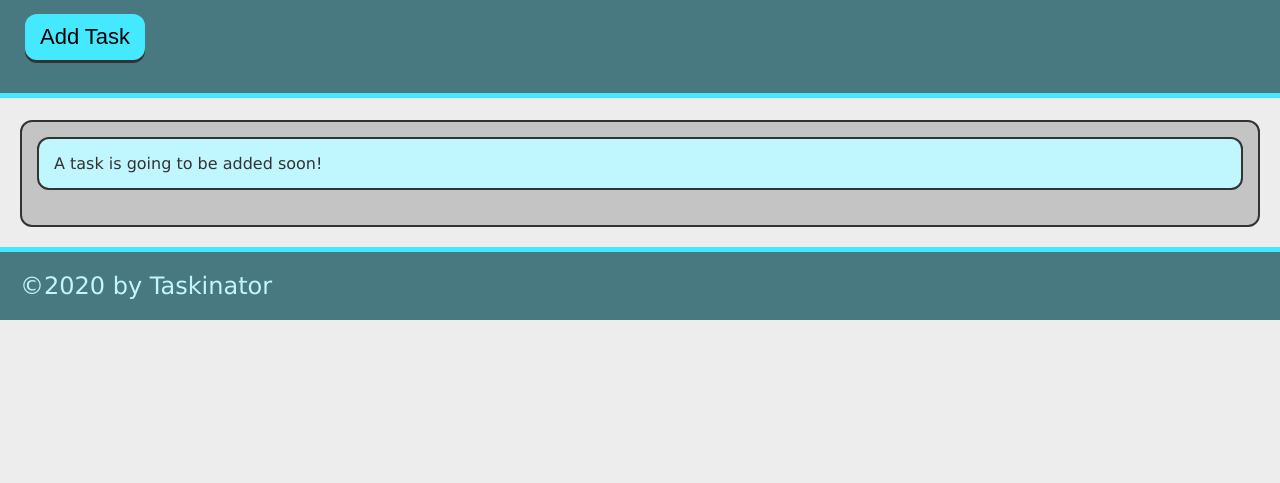
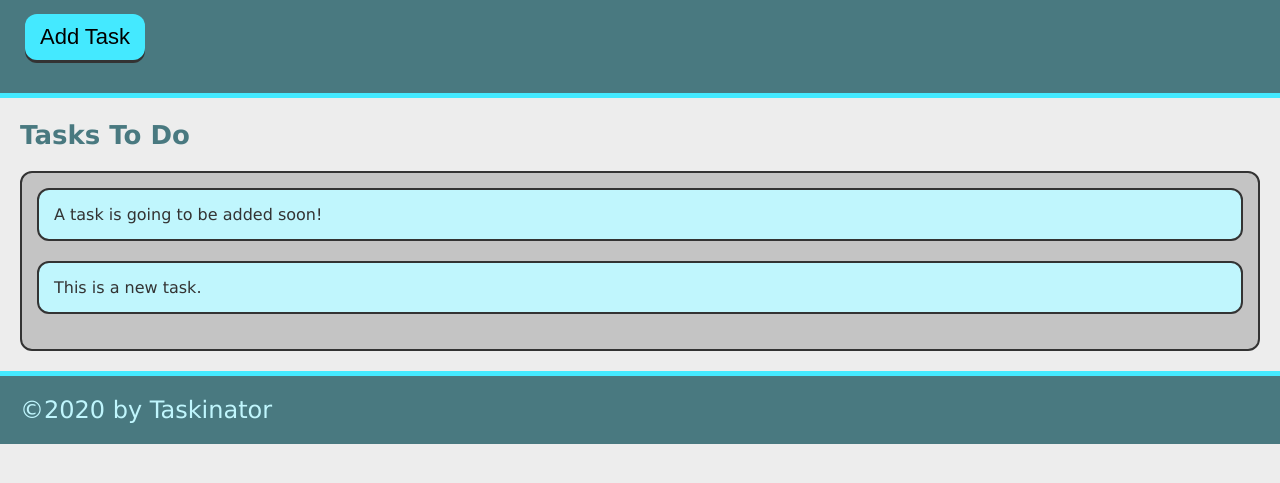
Before and after one commit to AidanGuarniere/taskinator, a plain HTML site: page index.html in a window 1280 px wide. Both pictures are taken after a click on the button "Add Task". Shown: the part 115-598 px from the top of the page. Drawn offline with Linux system fonts and the light colour scheme.

Commit message:
created add task button

```diff
--- a/assets/js/script.js
+++ b/assets/js/script.js
@@ -0,0 +1,14 @@
+//task button
+var buttonEl = document.querySelector("#save-task");
+var tasksToDoEl = document.querySelector("#tasks-to-do");
+
+//generate new task
+var createTaskHandler = function() {
+    var listItemEl = document.createElement("li");
+    listItemEl.className = "task-item";
+    listItemEl.textContent = "This is a new task.";
+    tasksToDoEl.appendChild(listItemEl);
+  }
+
+    //callback through click event on button
+    buttonEl.addEventListener("click", createTaskHandler);
--- a/index.html
+++ b/index.html
@@ -14,13 +14,13 @@
     <header>
         <h1 class=page-title>Taskinator</h1>
         <p>Click the button below to add a new task!</p>
-        <button class="btn">Add Task</button>
+        <button class="btn" id="save-task">Add Task</button>
     </header>
     <!--main-->
     <main>
         <section class=task-list-wrapper>
-            <h2 class=list-title></h2>
-            <ul class=task-list>
+            <h2 class="list-title">Tasks To Do</h2>
+            <ul class="task-list" id="tasks-to-do">
                 <li class="task-item">A task is going to be added soon!</li>
             </ul>
         </section>
```
